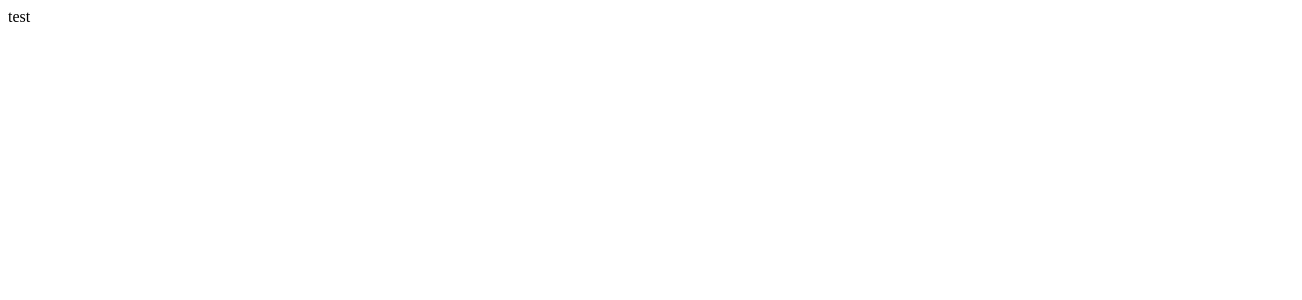
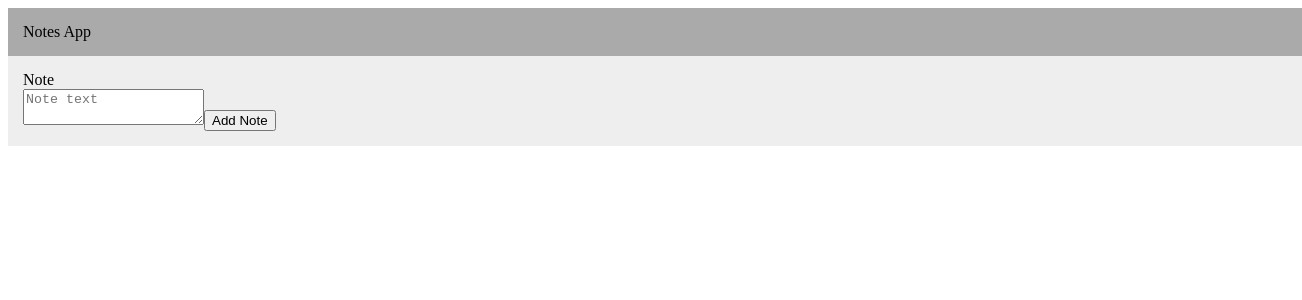
Before and after one commit to lukaszbros/notepad, a React app: page / in a window 1280 px wide. Shown: the top 300 px of the page, 1302 px wide, since content can reach past the window. Built offline with nearby package versions, Linux system fonts and the light colour scheme.

Commit message:
Add styled components

```diff
--- a/package.json
+++ b/package.json
@@ -13,8 +13,10 @@
   "dependencies": {
     "@types/react": "^17.0.5",
     "@types/react-dom": "^17.0.5",
+    "@types/styled-components": "^5.1.9",
     "react": "^17.0.2",
     "react-dom": "^17.0.2",
+    "styled-components": "^5.3.0",
     "ts-loader": "^9.1.2",
     "typescript": "^4.2.4"
   },
--- a/src/App.tsx
+++ b/src/App.tsx
@@ -1,5 +1,15 @@
 import React from 'react';
+import NewNote from './NewNote';
+import { Container } from './StyledComponets';
 
 export default function App() {
-  return (<div>test</div>)
+
+  return (
+    <div>
+      <Container backgroudColor="#AAAAAA">Notes App</Container>
+      <Container backgroudColor="#EEEEEE">
+        <NewNote></NewNote>
+      </Container>
+    </div>
+  )
 }
--- /dev/null
+++ b/src/NewNote.tsx
@@ -0,0 +1,11 @@
+import React from 'react';
+
+export default function NewNote() {
+  return (
+    <div>
+      <div>Note</div>
+      <textarea placeholder="Note text"></textarea>
+      <button>Add Note</button>
+    </div>
+  )
+}
--- /dev/null
+++ b/src/StyledComponets.tsx
@@ -0,0 +1,10 @@
+import styled from 'styled-components';
+
+export interface ContainerProps {
+  backgroudColor: string;
+}
+export const Container = styled.div<ContainerProps>`
+  width: 100%;
+  background-color: ${(props) => props.backgroudColor};
+  padding: 15px;
+`;
```
Also changed, not shown: 1 other file (tests, documents, lock files or other folders).
